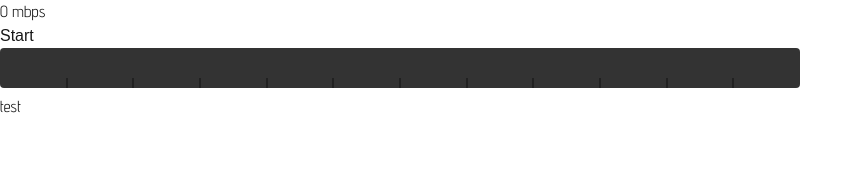
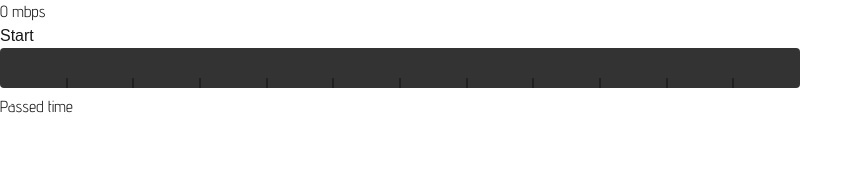
Before and after one commit to ag10889/speedtest, a Next.js app: page / in a window 1280 px wide. Shown: the top 185 px of the page, without its empty margins (0-863 px from the left). Built offline with nearby package versions, Linux system fonts and the light colour scheme.

Commit message:
changing h1 for test

```diff
--- a/src/app/page.tsx
+++ b/src/app/page.tsx
@@ -144,8 +144,7 @@ export default function Home() {
 
       <div>
         <h1 className={`${adventPro.className} text-center text-7xl mr-7`}>{}
-          test
-
+          Passed time
         </h1>
       </div>
 
```
